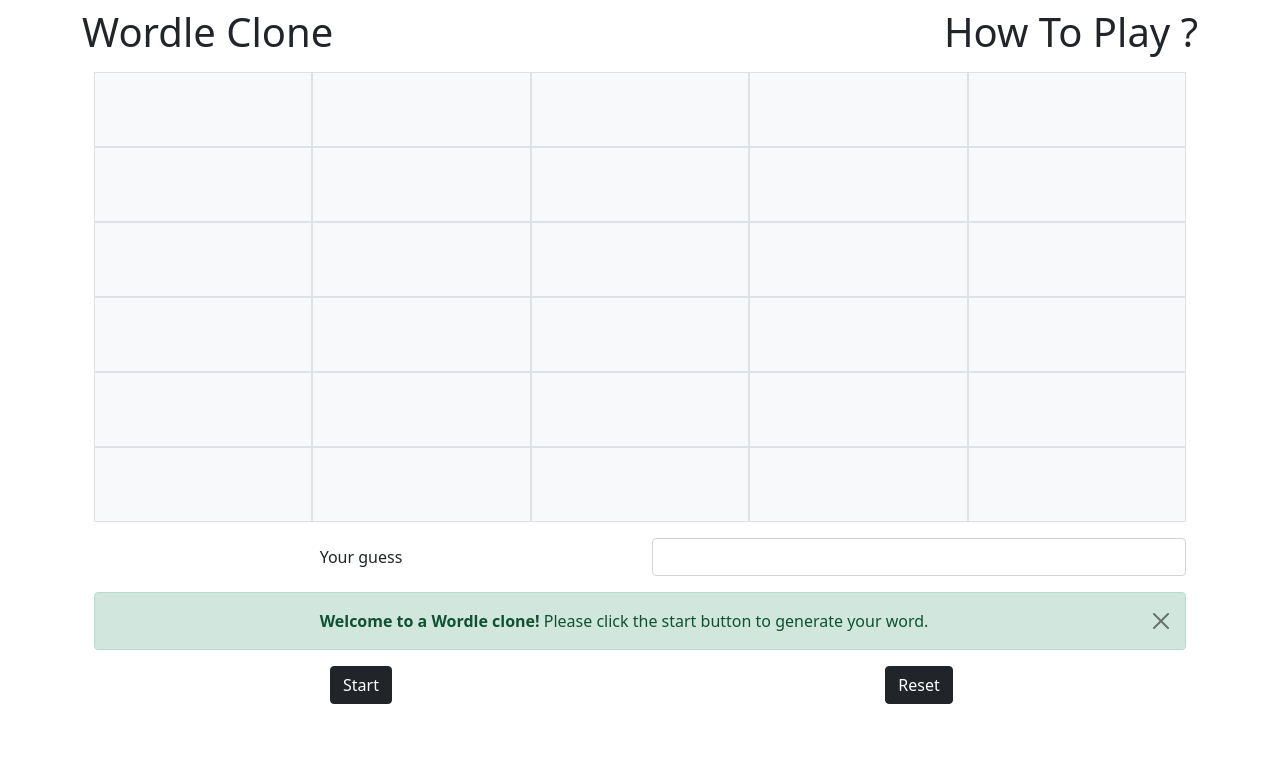
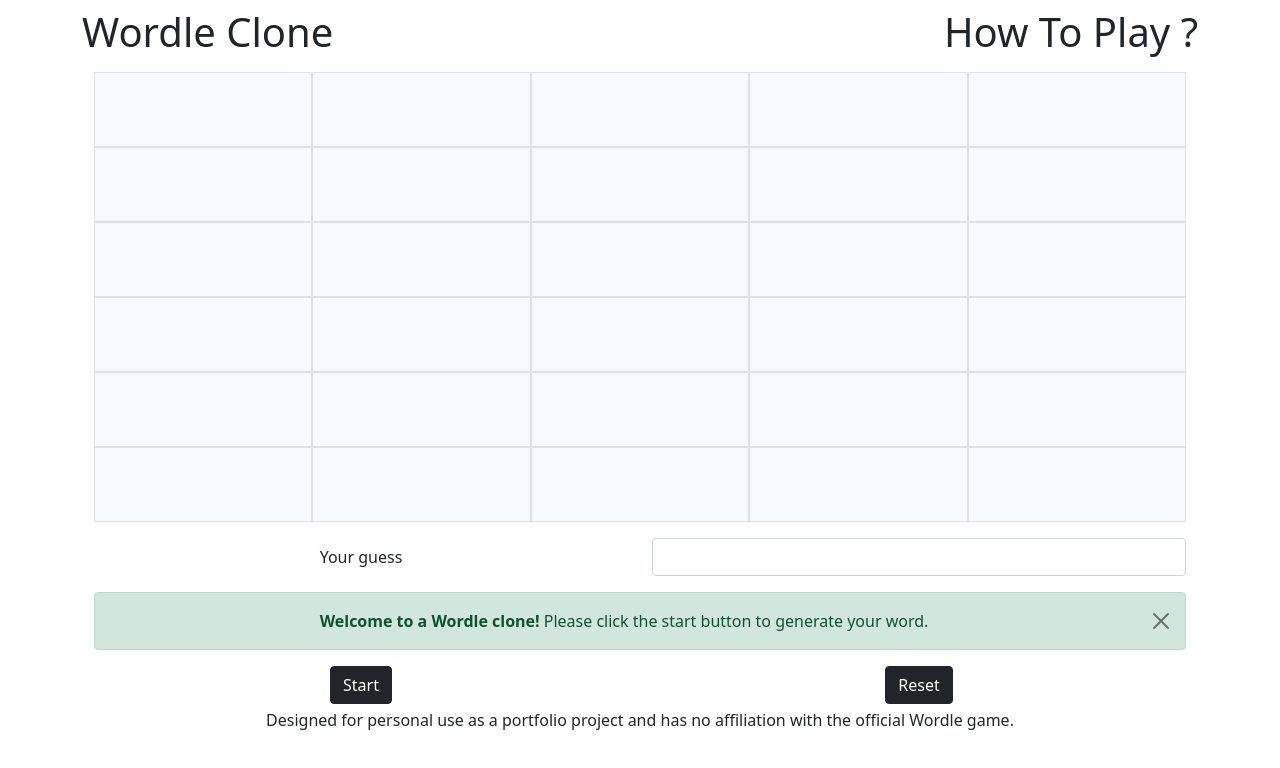
Before and after one commit to wallace-y/redesigned-octo-chainsaw, a React (Vite) app: page / in a window 1280 px wide. Shown: the top 768 px of the page. Built offline with nearby package versions, Linux system fonts and the light colour scheme.

Commit message:
adding disclamer

```diff
--- a/src/Components/GameContainer.jsx
+++ b/src/Components/GameContainer.jsx
@@ -79,7 +79,7 @@
         <Word guess={guess[4]} currentWord={currentWord} />
         <Word guess={guess[5]} currentWord={currentWord} />
       </div>
-        <Guess guess={guess} currentWord={currentWord} setGuess={setGuess} />
+      <Guess guess={guess} currentWord={currentWord} setGuess={setGuess} />
       <div className="container text-center">
         <div className="row">
           <div className="col">
@@ -94,6 +94,10 @@
           </div>
         </div>
       </div>
+      <div className="my-1">
+        Designed for personal use as a portfolio project and has no affiliation
+        with the official Wordle game.{" "}
+      </div>
     </div>
   );
 }
```
